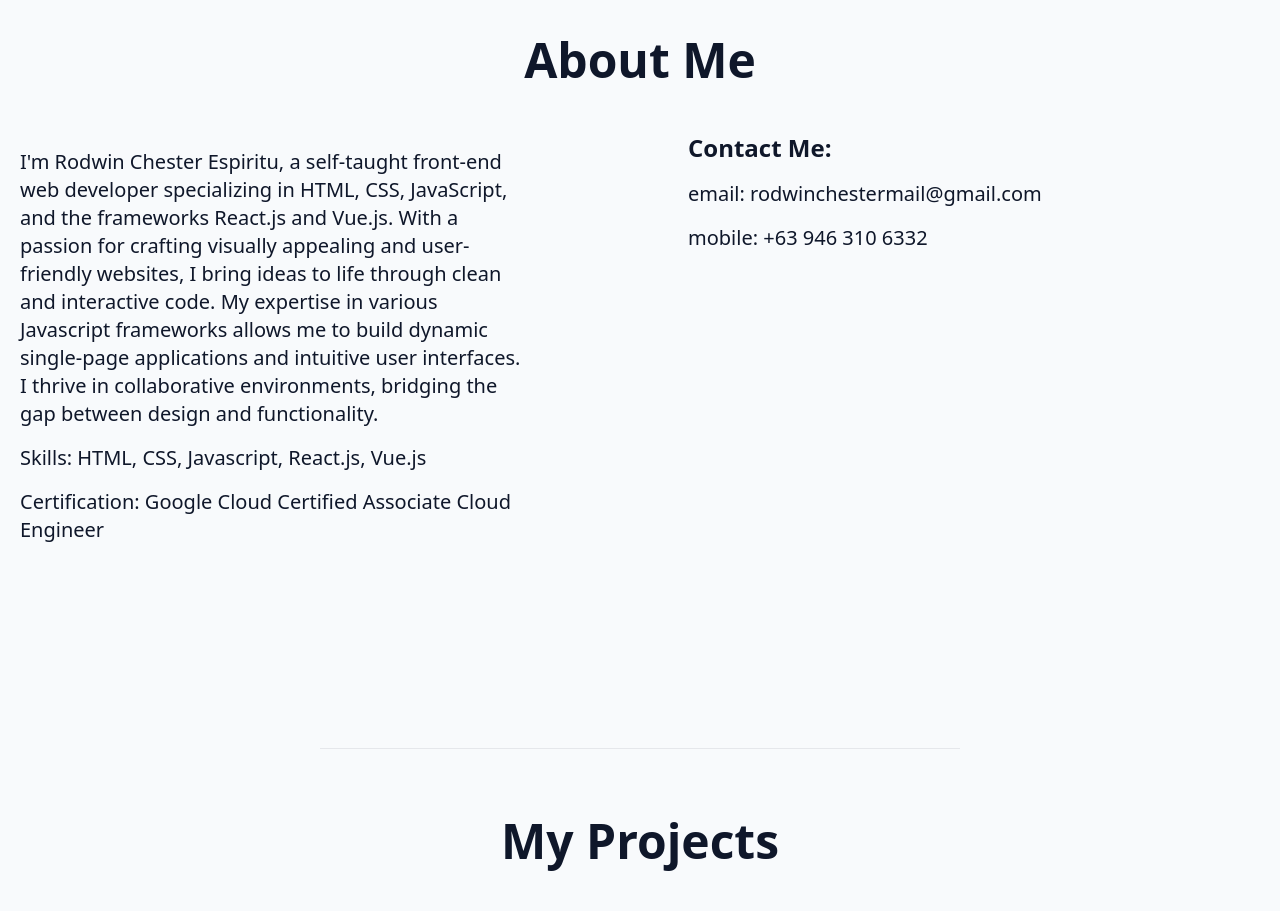
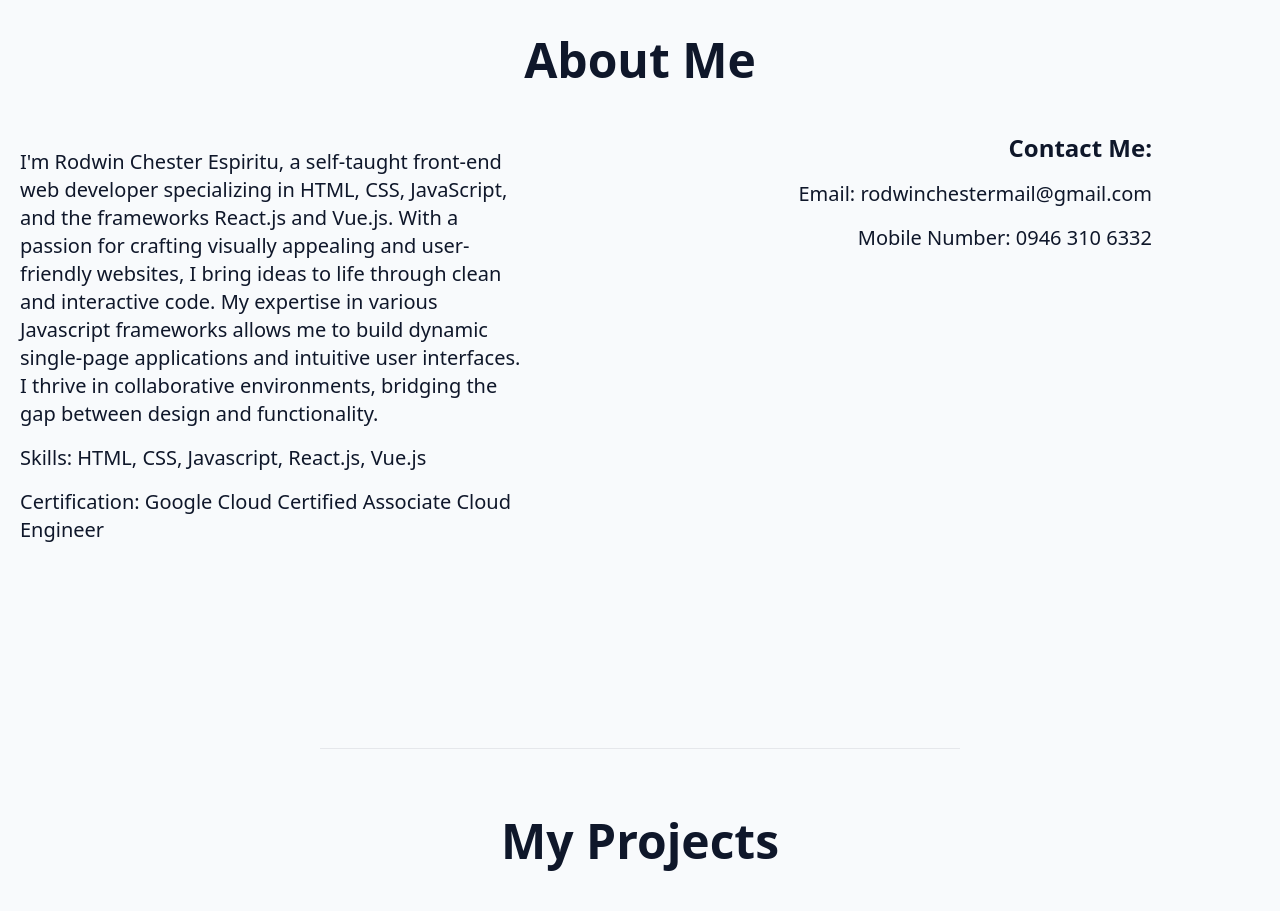
Before and after one commit to rodche-web/rodwin-portfolio, a React (Create React App) app: page / in a window 1280 px wide. Shown: the part 880-1791 px from the top of the page. Built offline with nearby package versions, Linux system fonts and the light colour scheme.

Commit message:
chore: about me styles updated

```diff
--- a/src/components/AboutMe.jsx
+++ b/src/components/AboutMe.jsx
@@ -17,14 +17,14 @@ const AboutMe = () => {
           </p>
         </article>
         <article className="sm:w-1/2">
-          <h2 className="max-w-lg text-xl font-bold text-center sm:text-2xl sm:text-left text-slate-900 dark:text-white">
+          <h2 className="max-w-lg -ml-12 text-xl font-bold text-center sm:text-2xl sm:text-right text-slate-900 dark:text-white">
             Contact Me:
           </h2>
-          <p className="max-w-lg text-xl mt-4 text-center sm:text-left text-slate-900 dark:text-white">
-            email: rodwinchestermail@gmail.com
+          <p className="max-w-lg -ml-12 text-xl mt-4 text-center sm:text-right text-slate-900 dark:text-white">
+            Email: rodwinchestermail@gmail.com
           </p>
-          <p className="max-w-lg text-xl mt-4 text-center sm:text-left text-slate-900 dark:text-white">
-            mobile: +63 946 310 6332
+          <p className="max-w-lg -ml-12 text-xl mt-4 text-center sm:text-right text-slate-900 dark:text-white">
+            Mobile Number: 0946 310 6332
           </p>
         </article>
       </div>
```
